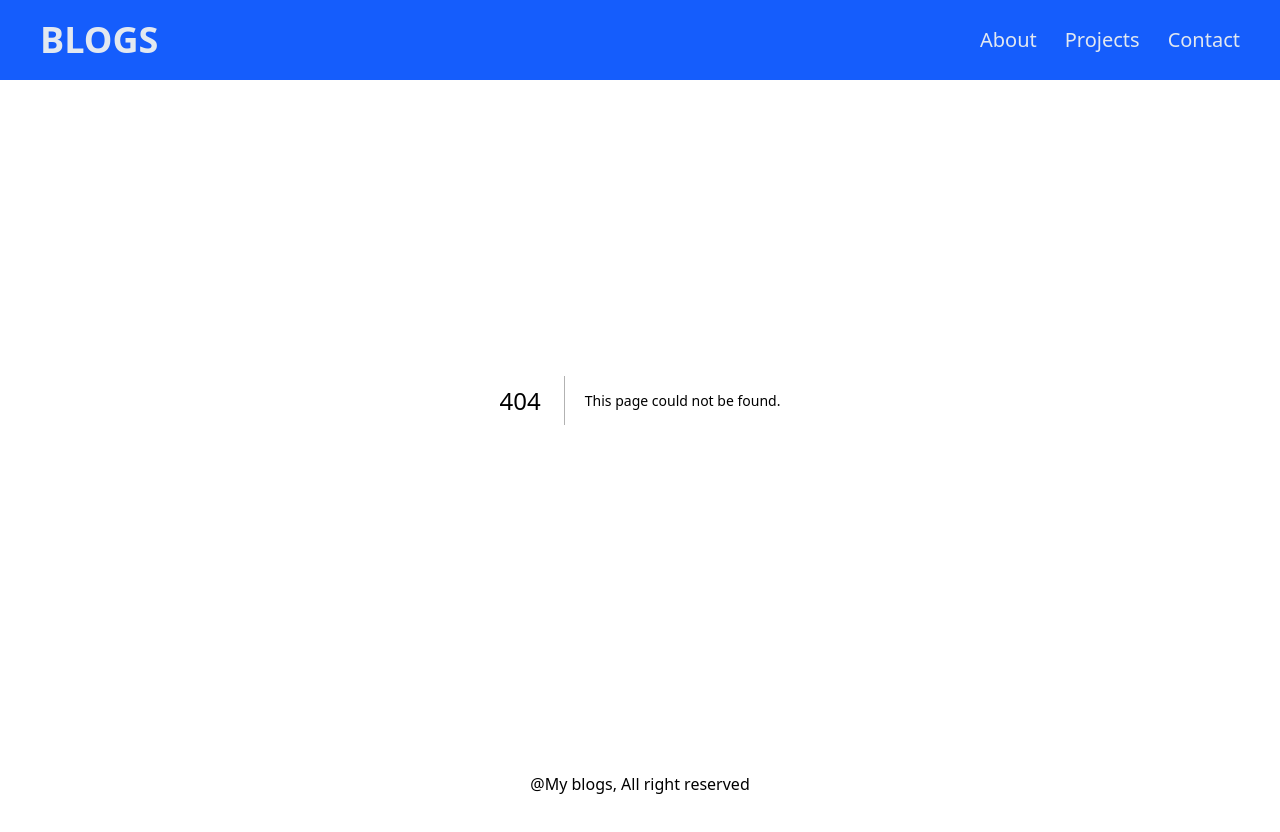
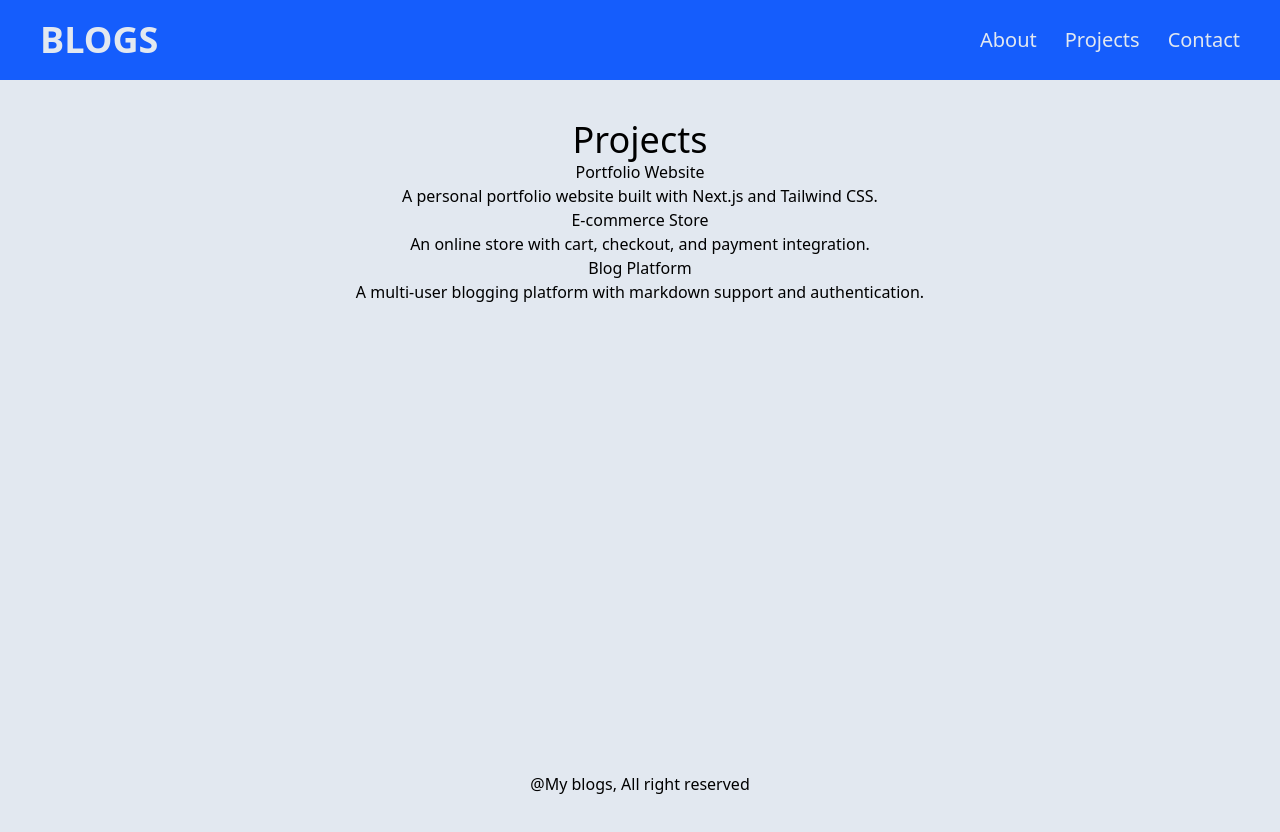
Before and after one commit to ayush8388/next-task1-2-, a Next.js app: page /projects in a window 1280 px wide. Before the commit this address had no page. Shown: the top 832 px of the page. Before the commit the page ends 800 px from the top, so only its background shows below. Built offline with nearby package versions, Linux system fonts and the light colour scheme.

Commit message:
created about, contact, project pages

```diff
--- a/components/Navbar.js
+++ b/components/Navbar.js
@@ -1,14 +1,15 @@
+import Link from 'next/link'
 import React from 'react'
 
 const Navbar = () => {
   return (
-    <div className='w-full bg-blue-600 text-center min-h-9 flex items-center justify-between py-5 px-10 absolute '>
-      <h1 className="text-4xl font-bold  text-slate-200 text-center">BLOGS</h1>
+    <div className='w-full bg-blue-600 text-center min-h-9 flex items-center justify-between py-5 px-10  '>
+      <Link href="/" className="text-4xl font-bold  text-slate-200 text-center">BLOGS</Link>
       <div className='flex flex-row items-center justify-between gap-7 '>
-        <h2 className='text-xl text-slate-200'>About</h2>
-        <h2 className='text-xl text-slate-200'>Projects</h2>
-        <h2 className='text-xl text-slate-200'>Contact</h2>
 
+        <Link href="/About" className='text-xl text-slate-200'>About</Link>
+        <Link href="/projects" className='text-xl text-slate-200'>Projects</Link>
+        <Link href="/contact" className='text-xl text-slate-200'>Contact</Link>
       </div>
     </div>
   )
--- a/components/layout.js
+++ b/components/layout.js
@@ -6,7 +6,7 @@ const Layout = ({children}) => {
   return (
     <div>
         <Navbar/>
-        <main>{children}</main>
+          <main>{children}</main>
         <Footer/>
     </div>
   )
--- /dev/null
+++ b/data/aboutData.json
@@ -0,0 +1,4 @@
+
+    {
+        "content": "About Page"
+    }
--- /dev/null
+++ b/data/projectsData.json
@@ -0,0 +1,23 @@
+[
+  {
+    "id": 1,
+    "title": "Portfolio Website",
+    "description": "A personal portfolio website built with Next.js and Tailwind CSS.",
+    "techStack": ["Next.js", "Tailwind CSS", "Vercel"],
+    "link": "https://example.com/portfolio"
+  },
+  {
+    "id": 2,
+    "title": "E-commerce Store",
+    "description": "An online store with cart, checkout, and payment integration.",
+    "techStack": ["React", "Node.js", "MongoDB"],
+    "link": "https://example.com/store"
+  },
+  {
+    "id": 3,
+    "title": "Blog Platform",
+    "description": "A multi-user blogging platform with markdown support and authentication.",
+    "techStack": ["Next.js", "Express", "PostgreSQL"],
+    "link": "https://example.com/blog"
+  }
+]
--- /dev/null
+++ b/pages/About/index.js
@@ -0,0 +1,20 @@
+import React from 'react'
+import aboutData from '../../data/aboutData.json'
+
+const Index = (props) => {
+  return (
+    <div className='min-h-screen text-center p-10 mx-auto bg-slate-200 '>
+      {props.aboutData.content}
+    </div>
+  )
+}
+
+export const getStaticProps = async () => {
+    return{
+        props:{
+            aboutData
+        }
+    }
+}
+
+export default Index
--- a/pages/blog/[id]/index.js
+++ b/pages/blog/[id]/index.js
@@ -6,7 +6,7 @@ const index = ({post}) => {
         return <div>no post found</div>
     }
   return (
-    <div className="min-h-screen flex flex-col items-center justify-center px-4 bg-slate-100">
+    <div className="min-h-screen flex flex-col items-center justify-center px-4 bg-slate-200">
       <div className="max-w-2xl w-full bg-white rounded-xl shadow-lg p-8 mb-24">
         <h1 className="text-4xl font-bold mb-4 text-gray-900 text-center">{post.title}</h1>
         <p className="text-lg text-gray-700 leading-relaxed text-center">{post.content}</p>
--- /dev/null
+++ b/pages/contact/index.js
@@ -0,0 +1,33 @@
+import React, { useState } from 'react'
+
+const index = () => {
+
+    const[contactInfo, setContactInfo] = useState({name : "", email: "" , message: ""})
+    const changehandler = (data) => {
+        setContactInfo({...contactInfo, [data.target.name] : data.target.value})
+    }
+    const handleSubmit = (data) => {
+        data.preventDefault();
+        console.log(contactInfo)
+
+        setContactInfo({
+            name:"",
+            email:"",
+            message:""
+        })
+    }
+
+  return (
+    <div className='min-h-screen text-center p-10 mx-auto bg-slate-200'>
+      <h1 className='text-center text-4xl'>Contact Form</h1>
+      <form onSubmit={handleSubmit}>
+        <input type='text' name='name' placeholder='name' value={contactInfo.name} onChange={changehandler}/>
+        <input type='email' name='email' placeholder='email' value={contactInfo.email} onChange={changehandler} />
+        <input type='textarea' name='message' placeholder='message' value={contactInfo.message} onChange={changehandler}/>
+        <button>submit</button>
+      </form>
+    </div>
+  )
+}
+
+export default index
--- a/pages/index.js
+++ b/pages/index.js
@@ -5,13 +5,13 @@ import Link from 'next/link'
 
 const index = ({posts}) => {
   return (
-    <div className='min-h-screen text-center p-10 mx-auto bg-slate-200'>
-      <div className='flex flex-wrap justify-center  px-4 mt-12'>
+   <div className="min-h-screen text-center p-10 mx-auto bg-slate-200">
+      <div className="flex flex-wrap justify-center px-4 mt-12">
         {posts.map((post) => (
-        <div key={post.id} className='w-1/4 py-10 bg-slate-100 px-2 m-5 rounded-xl shadow-lg'>
-          <Link href={`/blog/${post.id}`}>{post.title}</Link>
-        </div>
-      ))}
+          <Link href={`/blog/${post.id}`} key={post.id} className="w-1/4 py-10 bg-slate-100 px-2 m-5 rounded-xl shadow-lg hover:shadow-xl transition">
+            {post.title}
+          </Link>
+        ))}
       </div>
     </div>
   )
--- /dev/null
+++ b/pages/projects/index.js
@@ -0,0 +1,28 @@
+import React from 'react'
+import projectData from '../../data/projectsData.json'
+
+const index = ({projectData}) => {
+  return (
+    <div className='min-h-screen text-center p-10 mx-auto bg-slate-200'>
+      <h1 className='text-center text-4xl '>Projects</h1>
+      <div>
+        {projectData.map((data) => (
+            <div>
+                <h1>{data.title}</h1>
+                <p>{data.description}</p>
+            </div>
+        ))}
+      </div>
+    </div>
+  )
+}
+
+
+export const getServerSideProps = async () => {
+    return{
+        props:{
+            projectData,
+        }
+    }
+}
+export default index
```
